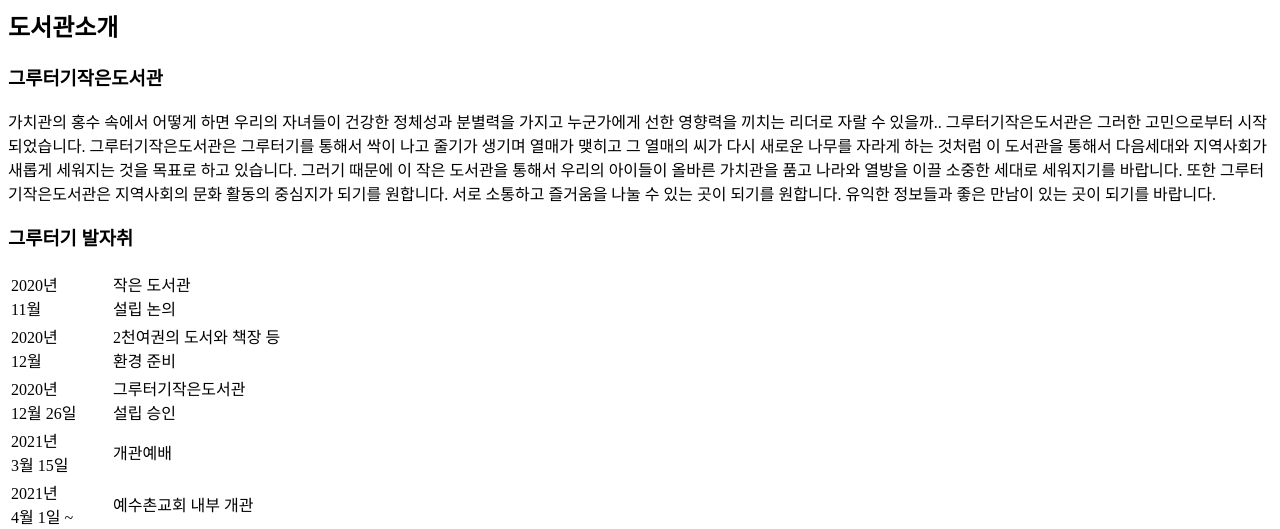
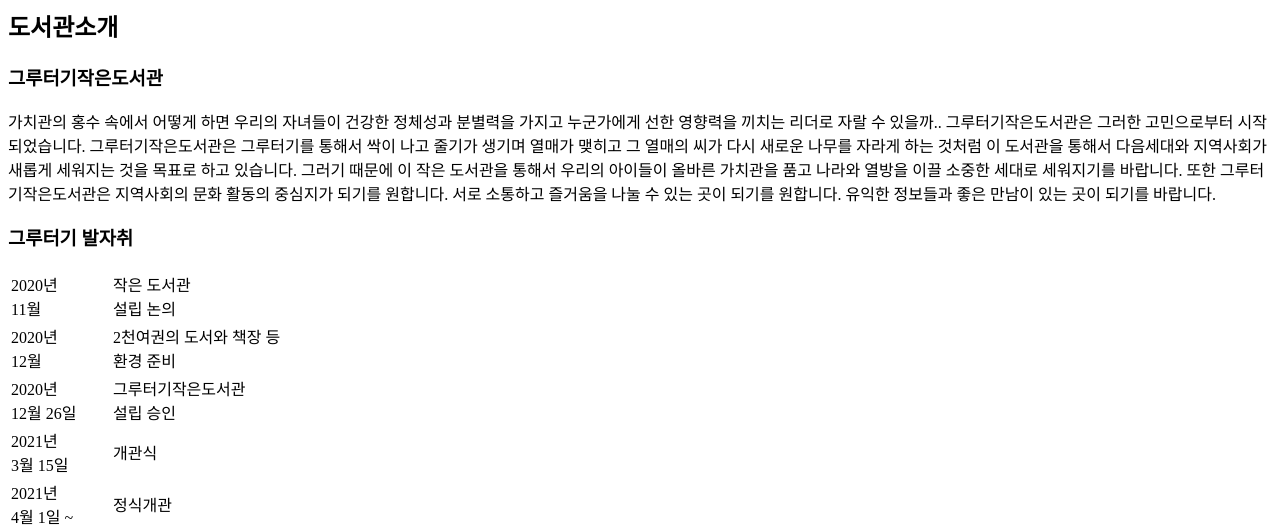
Before and after one commit to africalib/lent, a plain HTML site: page components/libInfoPage/index.html in a window 1280 px wide. Shown: the top 529 px of the page. Drawn offline with Linux system fonts and the light colour scheme; grey boxes are pictures that could not be loaded.

Commit message:
문구수정

```diff
--- a/components/libInfoPage/index.html
+++ b/components/libInfoPage/index.html
@@ -43,11 +43,11 @@
 							</tr>
 							<tr class="border-b-ccc">
 								<td class="border-r-ccc pd15 bg-e8">2021년 <br class="none media-mx-w480-block">3월 15일</td>
-								<td class="pd15">개관예배</td>
+								<td class="pd15">개관식</td>
 							</tr>
 							<tr class="border-b-ccc">
 								<td class="border-r-ccc pd15 bg-e8">2021년 <br class="none media-mx-w480-block">4월 1일 ~</td>
-								<td class="pd15">예수촌교회 내부 개관</td>
+								<td class="pd15">정식개관</td>
 							</tr>
 						</tbody>
 					</table>
```
